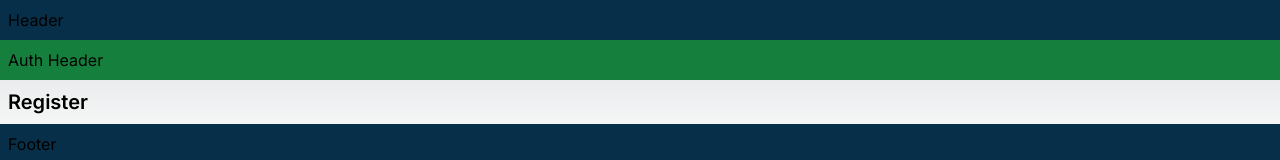
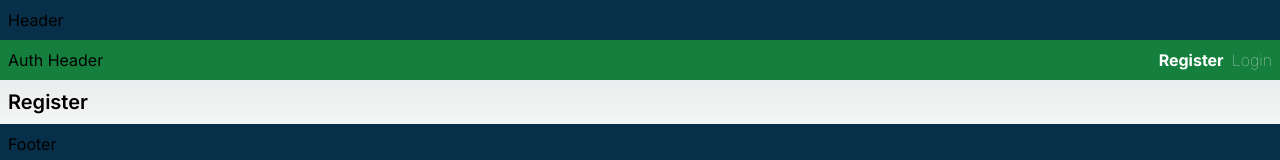
Before and after one commit to fatemeRasolzade/next14-practice, a Next.js app: page /register in a window 1280 px wide. Shown: the top 160 px of the page. Built offline with nearby package versions, Linux system fonts and the light colour scheme.

Commit message:
:sparkles: Created active links for login and register in auth layout

```diff
--- a/app/(auth)/(with-auth-layout)/layout.tsx
+++ b/app/(auth)/(with-auth-layout)/layout.tsx
@@ -1,11 +1,40 @@
+"use client";
+import Link from "next/link";
+import { usePathname } from "next/navigation";
+
+const navLinks = [
+  { name: "Register", href: "/register" },
+  { name: "Login", href: "/login" },
+];
+
 export default function AuthLayout({
   children,
 }: Readonly<{
   children: React.ReactNode;
 }>) {
+  const pathname = usePathname();
+
   return (
     <>
-        <h3 className="p-2 bg-green-700">Auth Header</h3>
+      <div className="flex justify-between items-center bg-green-700 p-2">
+        <h3>Auth Header</h3>
+        <div className="flex gap-2">
+          {navLinks.map(({ name, href }) => {
+            const isActive = pathname.startsWith(href);
+            return (
+              <Link
+                href={href}
+                key={name}
+                className={
+                  isActive ? "text-white font-bold" : "text-gray-300 font-thin"
+                }
+              >
+                {name}
+              </Link>
+            );
+          })}
+        </div>
+      </div>
       {children}
     </>
   );
```
Lines whose indentation alone changed are shown as unchanged.
